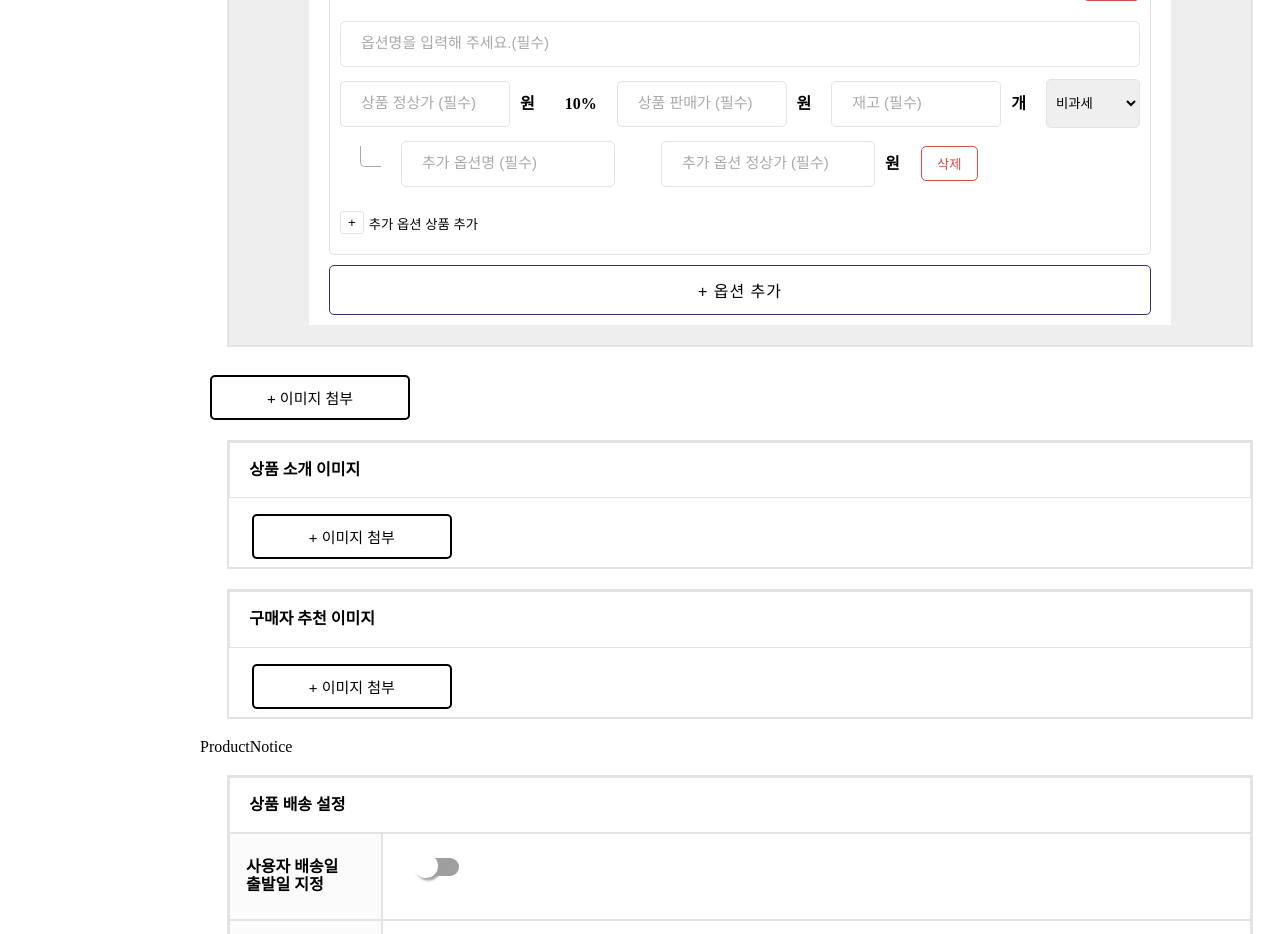
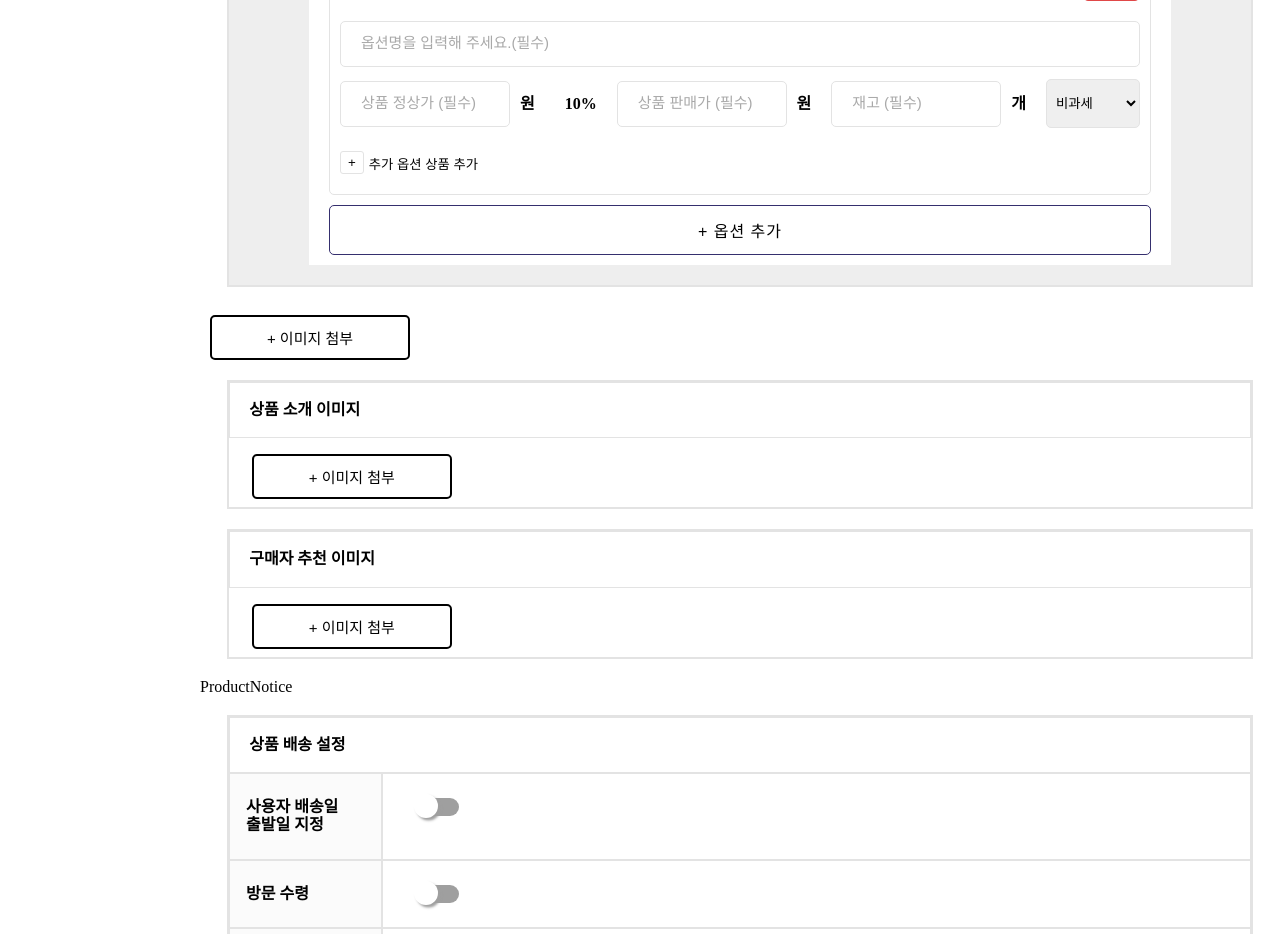
Before and after one commit to PreOnBoarding-Team17/Week1_Product_Registration, a React (Create React App) app: page / in a window 1280 px wide. Shown: the part 2120-3054 px from the top of the page. Built offline with nearby package versions, Linux system fonts and the light colour scheme.

Commit message:
feat: 추가 옵션 상품 추가 및 삭제 기능 적용

```diff
--- a/src/Components/ProductOption/ProductExtraOption.jsx
+++ b/src/Components/ProductOption/ProductExtraOption.jsx
@@ -2,9 +2,12 @@ import React from "react";
 import DeleteButton from "Utils/Button/DeleteButton";
 import "Components/ProductOption/scss/ProductOptionList.scss";
 
-export default function ProductExtraOption() {
+export default function ProductExtraOption({ extraOption, onClick }) {
   return (
-    <article className="option-list__box">
+    <>
+      {extraOption.length !== 0 &&
+        extraOption.map((element, index) => (
+          <article key={index} id={element} className="option-list__box">
             <div className="option-list__connect"></div>
             <div className="option-list__element mid">
               <input
@@ -21,7 +24,9 @@ export default function ProductExtraOption() {
               />
               <p>원</p>
             </div>
-      <DeleteButton />
+            <DeleteButton onClick={onClick} />
           </article>
+        ))}
+    </>
   );
 }
--- a/src/Components/ProductOption/ProductOptionList.jsx
+++ b/src/Components/ProductOption/ProductOptionList.jsx
@@ -1,9 +1,12 @@
-import React from "react";
+import React, { useState } from "react";
 import DeleteButton from "Utils/Button/DeleteButton";
+import { handleAddOption, handleDeleteOption } from "Utils/OptionSetting";
 import ProductExtraOption from "Components/ProductOption/ProductExtraOption";
 import "Components/ProductOption/scss/ProductOptionList.scss";
 
 export default function ProductOptionList() {
+  const [extraOption, setExtraOption] = useState([]);
+
   return (
     <section className="option-list__container">
       <article className="option-list__box flex-end">
@@ -49,9 +52,15 @@ export default function ProductOptionList() {
           <option value="과세">과세</option>
         </select>
       </article>
-      <ProductExtraOption />
+      <ProductExtraOption
+        extraOption={extraOption}
+        onClick={() => handleDeleteOption(setExtraOption)}
+      />
       <article className="option-list__box">
-        <button className="option-list__add">
+        <button
+          className="option-list__add"
+          onClick={() => handleAddOption(extraOption, setExtraOption)}
+        >
           <p className="option-list__add-plus">+</p>
           <p>추가 옵션 상품 추가</p>
         </button>
--- a/src/Utils/Button/DeleteButton.jsx
+++ b/src/Utils/Button/DeleteButton.jsx
@@ -1,6 +1,10 @@
 import React from "react";
 import "Utils/Button/scss/DeleteButton.scss";
 
-export default function DeleteButton() {
-  return <button className="delete-button">삭제</button>;
+export default function DeleteButton({ onClick }) {
+  return (
+    <button className="delete-button" onClick={onClick}>
+      삭제
+    </button>
+  );
 }
```
Lines whose indentation alone changed are shown as unchanged.
